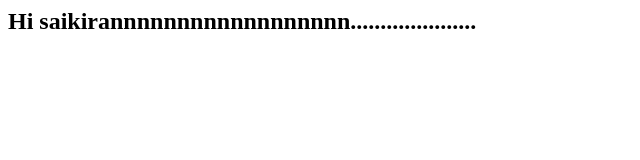
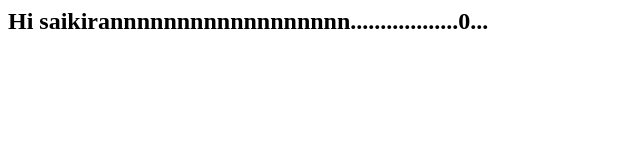
Before and after one commit to aulapathi/githubactiondemo, a plain HTML site: page index.html in a window 1280 px wide. Shown: the full height of the page, 0-640 px from the left. Drawn offline with Linux system fonts and the light colour scheme.

Commit message:
Update index.html

```diff
--- a/index.html
+++ b/index.html
@@ -1 +1 @@
-<h2>Hi saikirannnnnnnnnnnnnnnnnn.....................</h2>
+<h2>Hi saikirannnnnnnnnnnnnnnnnn..................0...</h2>
```
